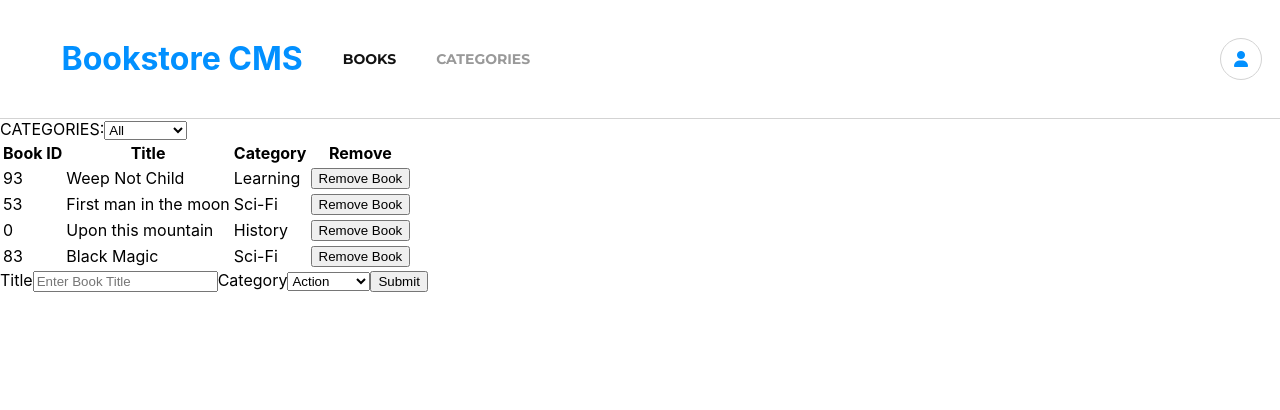
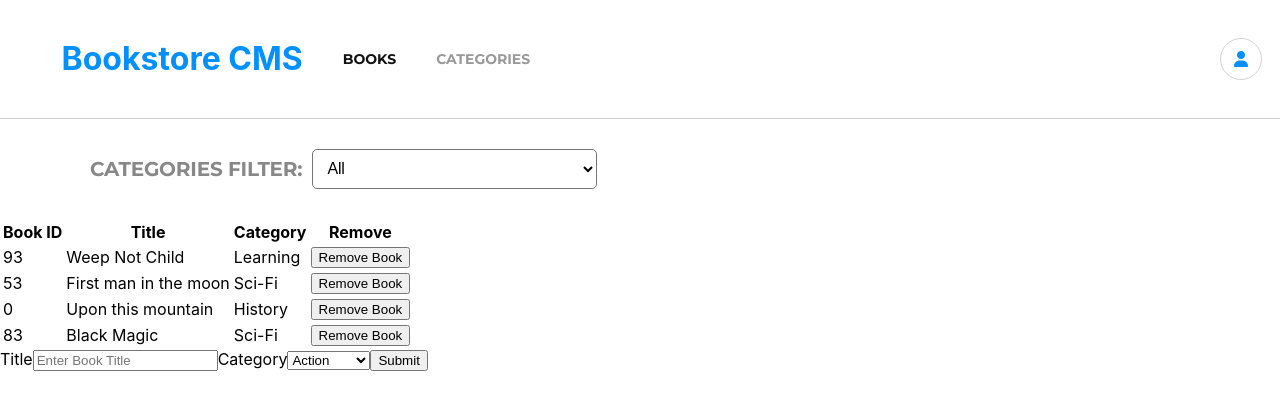
Before and after one commit to jaspreet-singh-sahota/react-bookstore, a React (Create React App) app: page / in a window 1280 px wide. Shown: the top 410 px of the page. Built offline with nearby package versions, Linux system fonts and the light colour scheme.

Commit message:
update filter component and add styles

```diff
--- a/src/components/App.css
+++ b/src/components/App.css
@@ -47,3 +47,30 @@
   align-items: center;
   color: #0290ff;
 }
+
+.categories-filter {
+  padding: 30px 90px;
+  display: flex;
+}
+
+.span-section {
+  font-size: 20px;
+  letter-spacing: -0.18px;
+  color: #888;
+  font-weight: 700;
+  font-family: "Montserrat", sans-serif;
+  display: flex;
+  align-items: center;
+  margin-right: 10px;
+}
+
+.select-section {
+  border-radius: 5px;
+  height: 40px;
+  width: 285px;
+  background-color: #fff;
+  font-size: 16px;
+  letter-spacing: -0.15px;
+  outline: none;
+  padding: 0 10px;
+}
--- a/src/components/CategoryFilter.js
+++ b/src/components/CategoryFilter.js
@@ -8,9 +8,11 @@ const CategoryFilter = ({ filterCategory }) => {
   };
 
   return (
-    <div>
-      <span>CATEGORIES:</span>
-      <select name="category" onChange={handleFilter}>
+    <div className="categories-filter">
+      <div className="span-section">
+        <span>CATEGORIES FILTER:</span>
+      </div>
+      <select className="select-section" name="category" onChange={handleFilter}>
         <option value="All" key="All">
           All
         </option>
```
